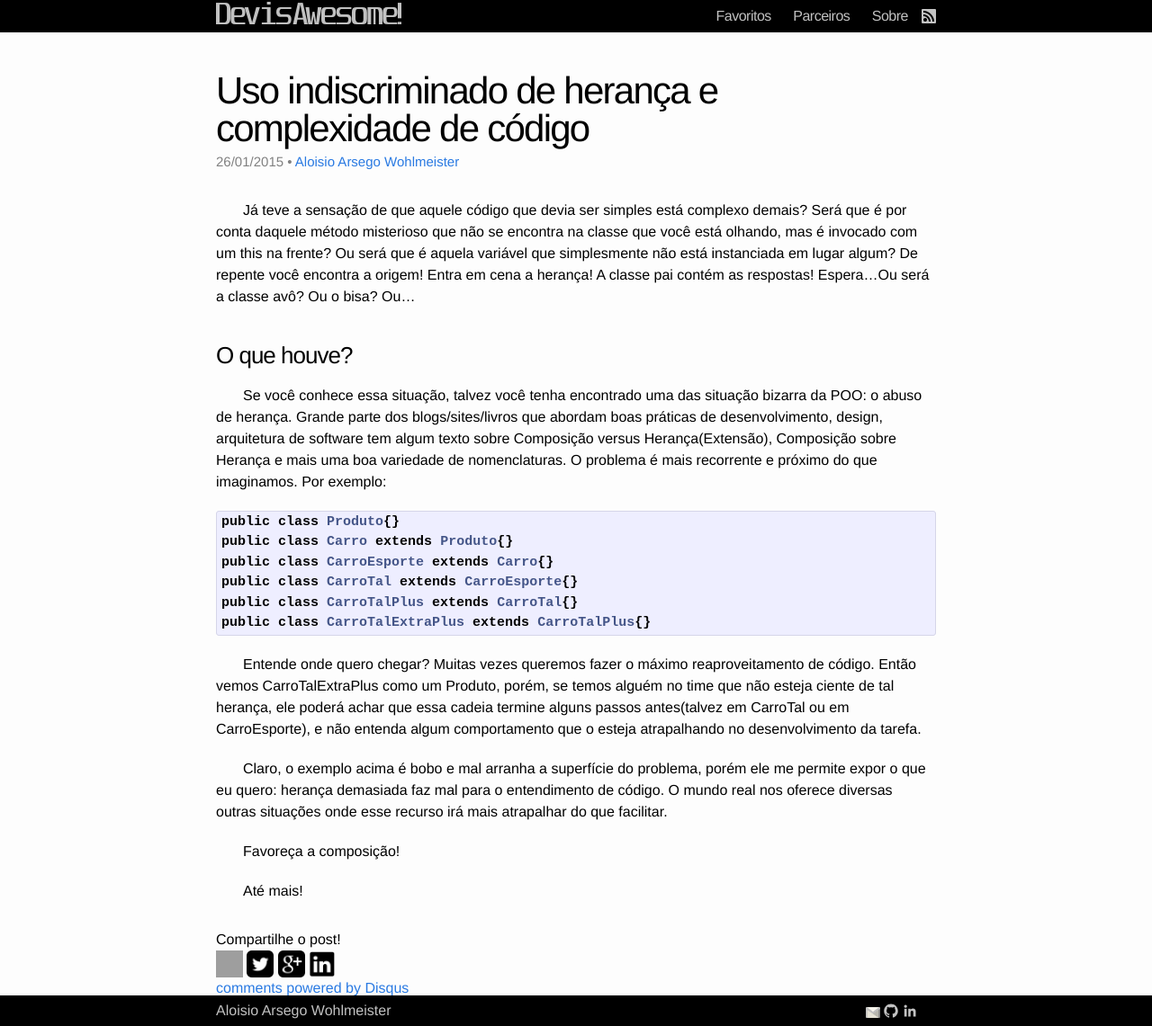
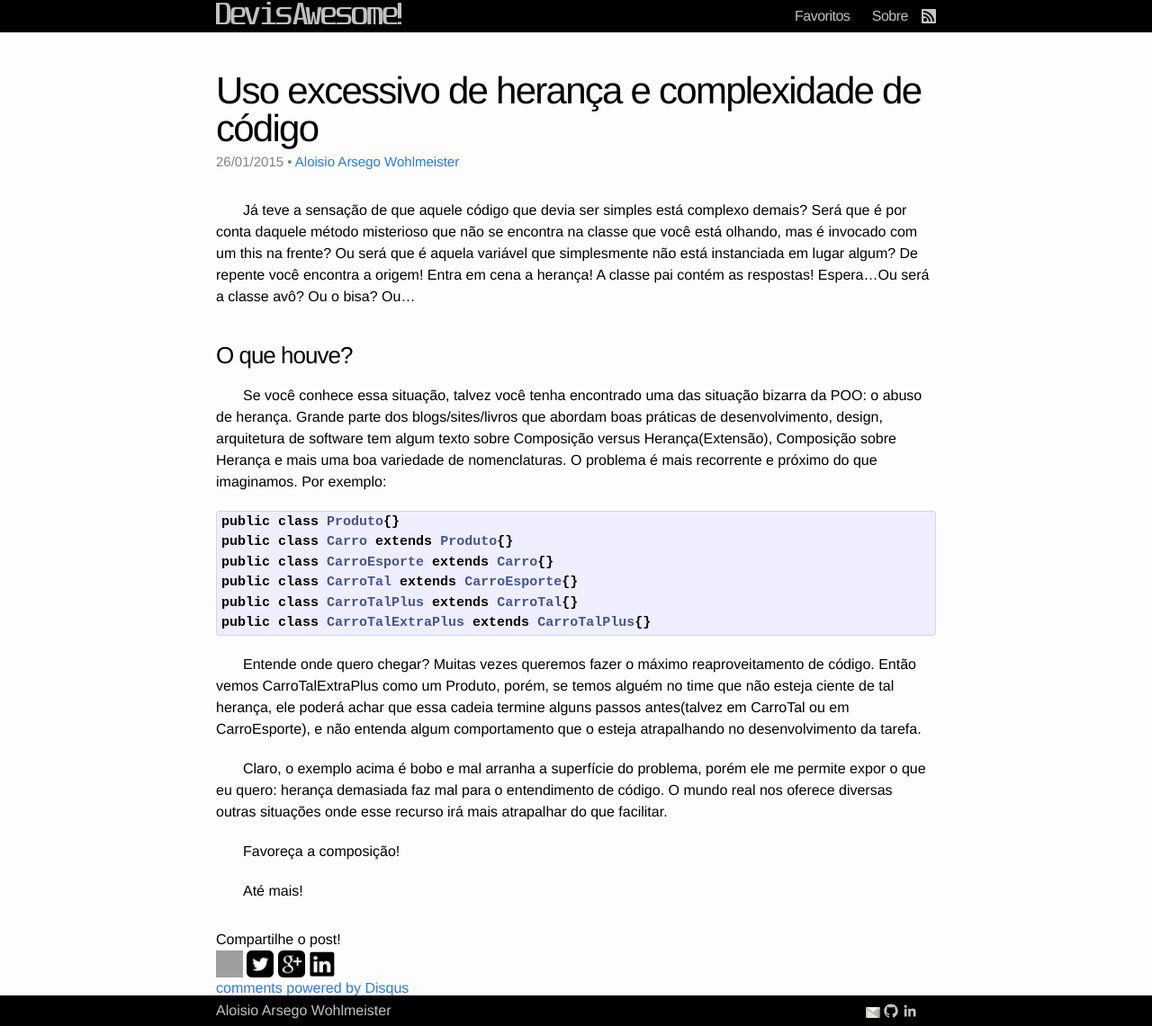
Before and after one commit to aloisioaw/aloisioaw.github.com, a Jekyll site: the page built from _posts/15-01-26-uso-excessivo-de-heranca.md, in a window 1280 px wide and 1141 px high. Shown: the whole window at 90% size. Built offline with Jekyll 4.4.1, drawn with Linux system fonts in a browser that asks for light colours; comment, search, counter and statistics services are not loaded; grey boxes are pictures that could not be loaded.

Commit message:
Atualizações em geral

```diff
--- a/_posts/15-01-26-uso-indiscriminado-de-heranca.md
+++ b/_posts/15-01-26-uso-excessivo-de-heranca.md
@@ -1,6 +1,6 @@
 ---
 layout: post
-title:  "Uso indiscriminado de herança e complexidade de código"
+title:  "Uso excessivo de herança e complexidade de código"
 author: aloisioaw
 categories: padroes
 comments: true
```
Also changed, not shown: parceiros.md (deleted, +0 -9 lines).
